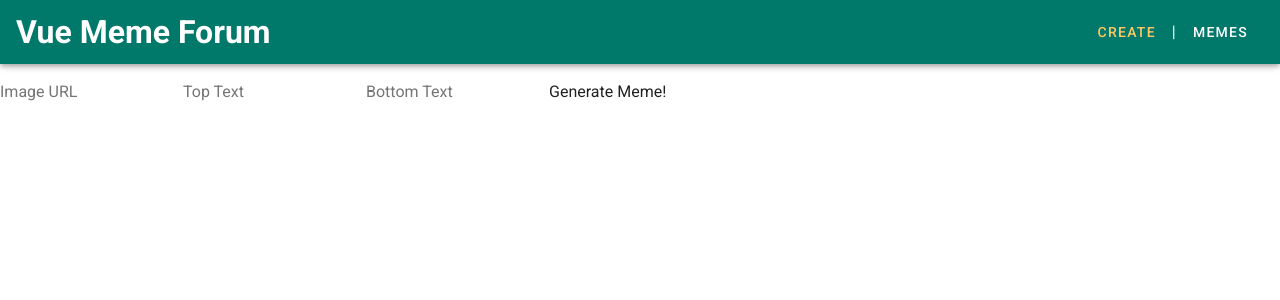
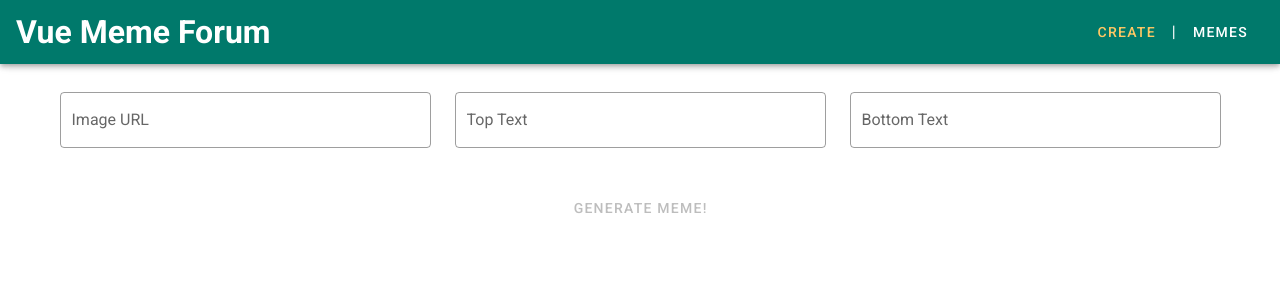
Before and after one commit to BShoop33/MemeForum-Vue, a Vue app: page /create in a window 1280 px wide. Shown: the top 300 px of the page. Built offline with nearby package versions, Linux system fonts and the light colour scheme.

Commit message:
adding meme styling completed

```diff
--- a/src/components/Meme.vue
+++ b/src/components/Meme.vue
@@ -6,5 +6,24 @@
 export default {};
 </script>
 
-<style>
+<style scoped>
+h1 {
+  color: white;
+  text-align: center;
+  font-size: 3rem;
+  font-family: impact, sans-serif;
+  font-weight: bold;
+  text-shadow: 0 0 10px black;
+  width: 100%;
+  position: absolute;
+  text-align: center;
+}
+
+#bottom {
+  bottom: 20px;
+}
+
+#top {
+  top: 20px;
+}
 </style>
--- a/src/views/Create.vue
+++ b/src/views/Create.vue
@@ -1,18 +1,55 @@
 <template>
-  <div>
+  <v-container>
     <div class="navbar_spacer"></div>
+    <v-form @submit.prevent="generateMeme">
+      <v-row justify="space-between">
+        <v-col>
+          <v-text-field
+            outlined
+            v-model="imageURL"
+            type="text"
+            label="Image URL"
+          />
+        </v-col>
+        <v-col>
+          <v-text-field
+            outlined
+            v-model="topText"
+            type="text"
+            label="Top Text"
+          />
+        </v-col>
+        <v-col>
+          <v-text-field
+            outlined
+            v-model="bottomText"
+            type="text"
+            label="Bottom Text"
+          />
+        </v-col>
+      </v-row>
+      <v-row v-if="!showMeme" justify="center">
+        <v-btn :disabled="!imageURL" text color="primary" type="submit">
+          Generate meme!
+        </v-btn>
+      </v-row>
+    </v-form>
 
-    <form @submit.prevent="generateMeme">
-      <input placeholder="Image URL" type="text" v-model="imageURL" />
-      <input placeholder="Top Text" type="text" v-model="topText" />
-      <input placeholder="Bottom Text" type="text" v-model="bottomText" />
-      <button type="submit">Generate Meme!</button>
-    </form>
     <div v-if="showMeme">
-      <meme :top="topText" :bottom="bottomText" :imageURL="imageURL" />
+      <meme
+        class="mx-auto"
+        :top="topText"
+        :bottom="bottomText"
+        :imageURL="imageURL"
+        :width="800"
+      />
     </div>
-  </div>
+  </v-container>
 </template>
+
+
+
+
 
 <script>
 import Meme from "../components/Meme.vue";
```
